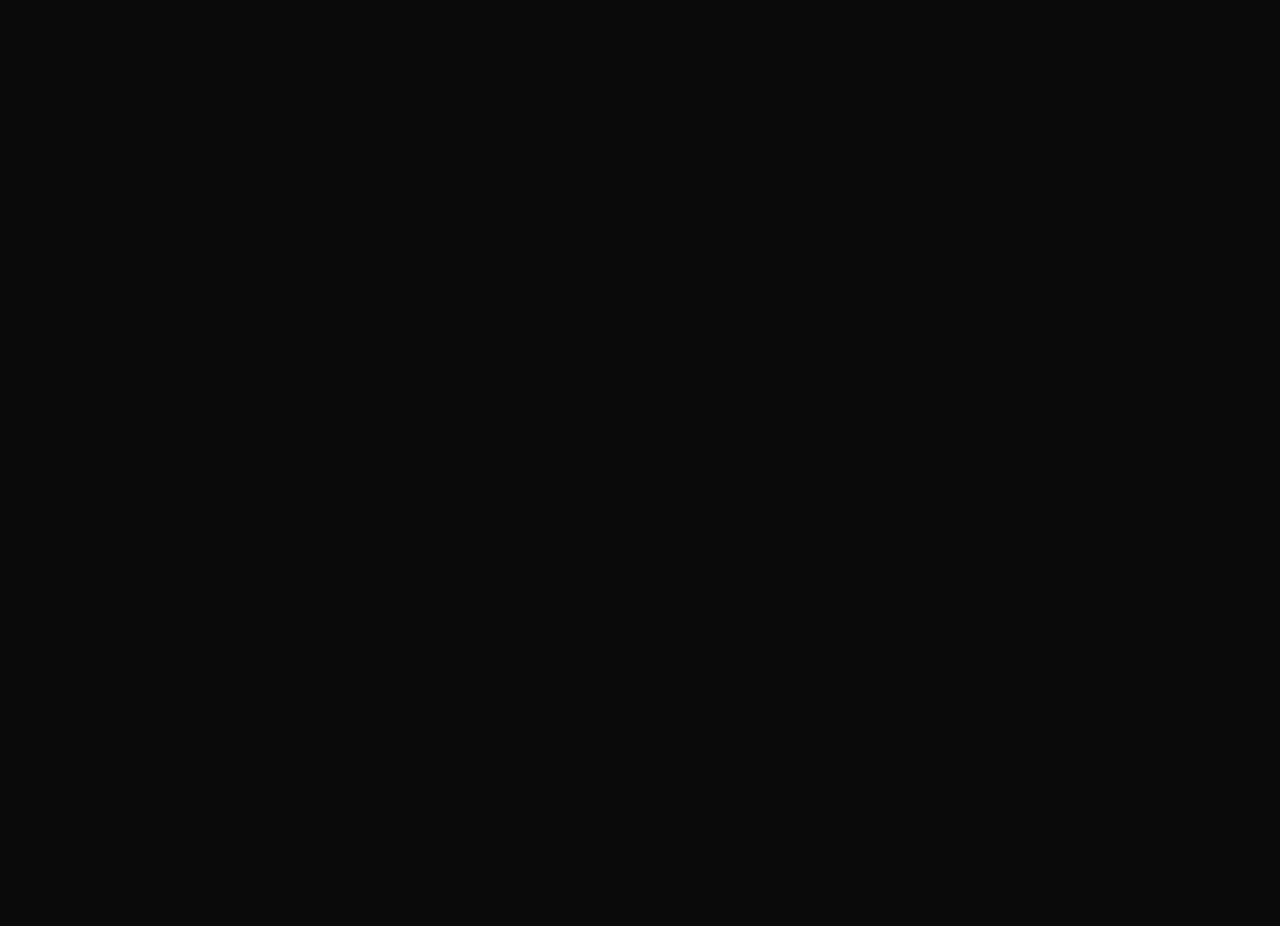
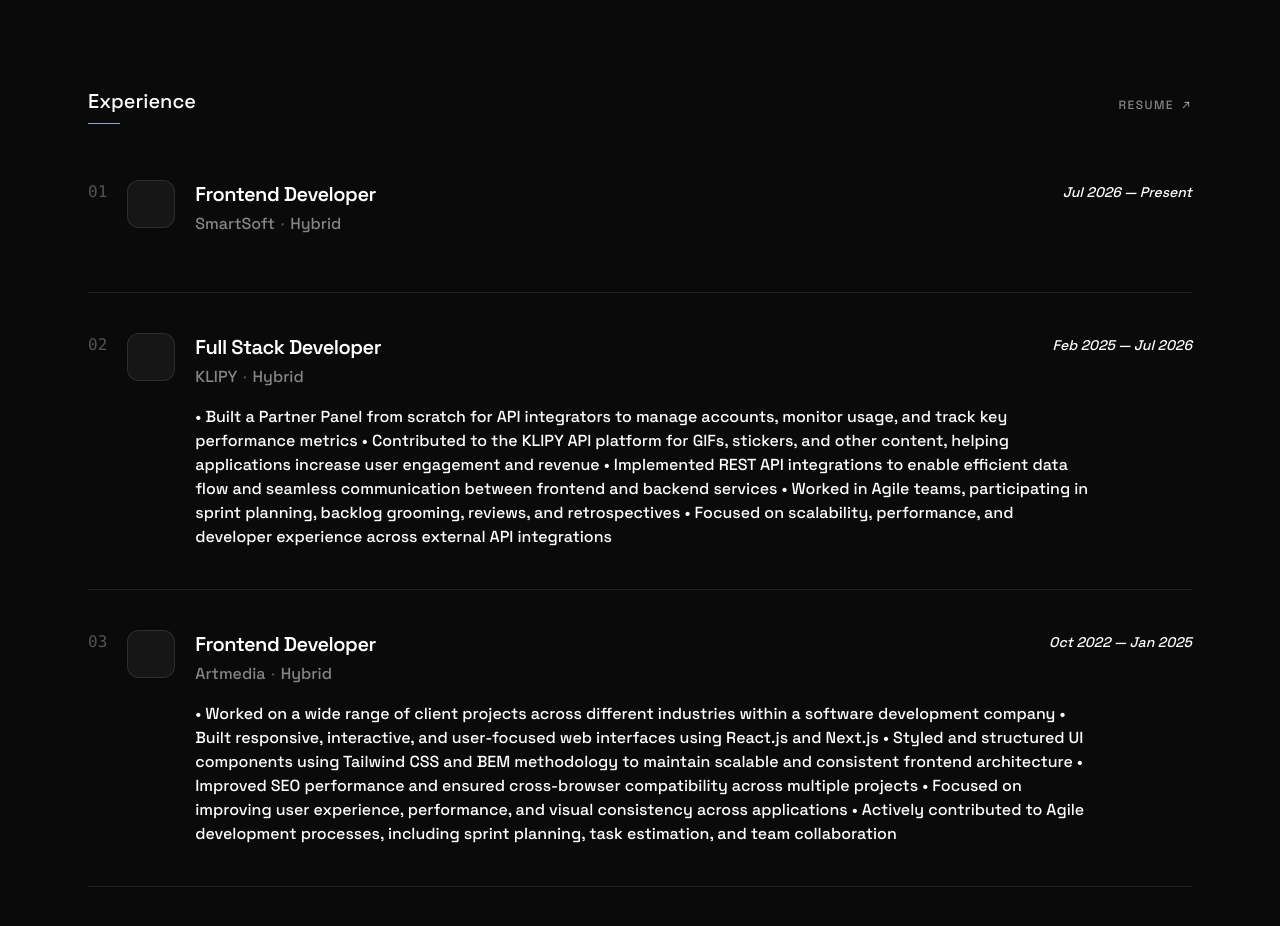
Before and after one commit to AniBukhrashvili/portfolio, a React (Create React App) app: page / in a window 1280 px wide. Shown: the part 820-1746 px from the top of the page. Before the commit the page ends 827 px from the top, so only its background shows below. Built offline with nearby package versions, Linux system fonts and the light colour scheme; the HTML template or start-up script is replaced by a standard one.

Commit message:
wip: experience section

```diff
--- a/src/App.js
+++ b/src/App.js
@@ -1,4 +1,5 @@
 import BackgroundDots from "./components/BackgroundDots";
+import Experience from "./components/Experience";
 import Header from "./components/Header";
 import Hero from "./components/Hero";
 
@@ -10,6 +11,7 @@ function App() {
         <Header />
         <main>
           <Hero />
+          <Experience />
         </main>
       </div>
     </div>
--- /dev/null
+++ b/src/components/Experience.js
@@ -0,0 +1,143 @@
+//TODO: add logos and summary texts
+const roles = [
+  {
+    company: "SmartSoft",
+    role: "Frontend Developer",
+    period: "Jul 2026 — Present",
+    location: "Hybrid",
+    logo: null,
+    summary: ``,
+  },
+  {
+    company: "KLIPY",
+    role: "Full Stack Developer",
+    period: "Feb 2025 — Jul 2026",
+    location: "Hybrid",
+    logo: null,
+    summary: `
+      • Built a Partner Panel from scratch for API integrators to manage accounts, monitor usage, and track key performance metrics
+
+      • Contributed to the KLIPY API platform for GIFs, stickers, and other content, helping applications increase user engagement and revenue
+
+      • Implemented REST API integrations to enable efficient data flow and seamless communication between frontend and backend services
+
+      • Worked in Agile teams, participating in sprint planning, backlog grooming, reviews, and retrospectives
+
+      • Focused on scalability, performance, and developer experience across external API integrations
+    `,
+  },
+  {
+    company: "Artmedia",
+    role: "Frontend Developer",
+    period: "Oct 2022 — Jan 2025",
+    location: "Hybrid",
+    logo: null,
+    summary: `
+      • Worked on a wide range of client projects across different industries within a software development company
+
+      • Built responsive, interactive, and user-focused web interfaces using React.js and Next.js
+
+      • Styled and structured UI components using Tailwind CSS and BEM methodology to maintain scalable and consistent frontend architecture
+
+      • Improved SEO performance and ensured cross-browser compatibility across multiple projects
+
+      • Focused on improving user experience, performance, and visual consistency across applications
+
+      • Actively contributed to Agile development processes, including sprint planning, task estimation, and team collaboration
+    `,
+  },
+];
+
+function ArrowUpRight({ className = "h-3.5 w-3.5" }) {
+  return (
+    <svg
+      viewBox="0 0 16 16"
+      aria-hidden="true"
+      className={className}
+      fill="none"
+      stroke="currentColor"
+      strokeWidth="1.5"
+      strokeLinecap="round"
+      strokeLinejoin="round"
+    >
+      <path d="M4.5 11.5 11.5 4.5" />
+      <path d="M6.5 4.5h5v5" />
+    </svg>
+  );
+}
+
+function Experience() {
+  return (
+    <section id="experience" className="relative">
+      <div className="container py-12 xl:py-20">
+        <div className="flex gap-4 items-center justify-between">
+          <div>
+            <h2 className="text-xl font-medium tracking-medium text-ink">
+              Experience
+            </h2>
+            <span
+              aria-hidden="true"
+              className="mt-2 block h-px w-8 bg-accent"
+            />
+          </div>
+          <a
+            href="/resume.pdf"
+            target="_blank"
+            rel="noopener noreferrer"
+            className="inline-flex items-center gap-1.5 text-xs font-medium uppercase tracking-[0.12em] text-ink/50 transition-colors hover:text-accent"
+          >
+            Resume
+            <ArrowUpRight className="h-3 w-3" />
+          </a>
+        </div>
+
+        <ol className="mt-4">
+          {roles.map((job, index) => (
+            <li
+              key={job.company}
+              className="group border-b border-ink/10 py-8 transition-colors duration-300 hover:border-accent md:py-10"
+            >
+              <div className="flex gap-4 md:gap-5">
+                <span className="font-mono text-base text-ink/30 transition-colors duration-300 group-hover:text-accent">
+                  {String(index + 1).padStart(2, "0")}
+                </span>
+                <div className="flex h-12 w-12 shrink-0 items-center justify-center overflow-hidden rounded-xl border border-ink/10 bg-ink/5">
+                  {job.logo ? (
+                    <img
+                      src={job.logo}
+                      alt={`${job.company} logo`}
+                      className="h-full w-full object-contain p-1.5"
+                    />
+                  ) : null}
+                </div>
+
+                <div className="min-w-0 flex-1">
+                  <div className="flex items-start justify-between gap-4">
+                    <h3 className="text-lg font-semibold tracking-tight text-ink md:text-xl">
+                      {job.role}
+                    </h3>
+                    <p className="shrink-0 pt-0.5 text-sm font-medium text-ink italic">
+                      {job.period}
+                    </p>
+                  </div>
+
+                  <p className="mt-1 text-base font-medium text-ink/50">
+                    {job.company}
+                    <span className="mx-1.5 text-ink/25">·</span>
+                    {job.location}
+                  </p>
+
+                  <p className="mt-4 max-w-4xl text-base font-medium text-ink">
+                    {job.summary}
+                  </p>
+                </div>
+              </div>
+            </li>
+          ))}
+        </ol>
+      </div>
+    </section>
+  );
+}
+
+export default Experience;
--- a/src/components/Hero.js
+++ b/src/components/Hero.js
@@ -30,6 +30,7 @@ function ArrowUpRight({ className = "h-3.5 w-3.5" }) {
   );
 }
 
+// TODO: Add stack
 const stack = [
   { name: "React" },
   { name: "Next.js" },
@@ -64,6 +65,7 @@ function StackMarquee() {
   );
 }
 
+// TODO: Add slot card
 function SlotCard() {
   return (
     <div className="flex h-full flex-col justify-between rounded-2xl border border-ink/10 bg-ink/5 p-3">
@@ -97,7 +99,10 @@ function Hero() {
           </h1>
 
           <div className="mt-7 flex flex-col gap-2 text-base font-medium text-accent sm:flex-row sm:items-center sm:gap-4">
-            <span>Frontend Developer</span>
+            <span className="inline-flex items-center gap-1.5">
+              <span className="exp-pulse h-1.5 w-1.5 rounded-full bg-accent" />
+              Frontend Developer
+            </span>
           </div>
 
           <p className="mt-6 max-w-lg text-base font-medium leading-7 text-ink/70">
@@ -136,7 +141,7 @@ function Hero() {
           </div>
 
           <a
-            href="#about"
+            href="#experience"
             className="mt-8 inline-flex w-fit max-w-full items-center gap-3 text-sm font-medium uppercase tracking-[0.1em] text-ink/55 hover:text-accent"
           >
             <span className="scroll-nudge mb-1.5 flex h-6 w-4 items-start justify-center rounded-full border border-ink/30 p-1">
--- a/src/index.css
+++ b/src/index.css
@@ -152,8 +152,28 @@ html[data-theme="light"] {
   animation-play-state: paused;
 }
 
+@keyframes exp-pulse {
+  0%,
+  100% {
+    opacity: 1;
+    transform: scale(1);
+  }
+  50% {
+    opacity: 0.45;
+    transform: scale(0.85);
+  }
+}
+
+.exp-pulse {
+  animation: exp-pulse 1.8s ease-in-out infinite;
+}
+
 @media (prefers-reduced-motion: reduce) {
   .logo-marquee {
     animation: none;
   }
+
+  .exp-pulse {
+    animation: none;
+  }
 }
```
